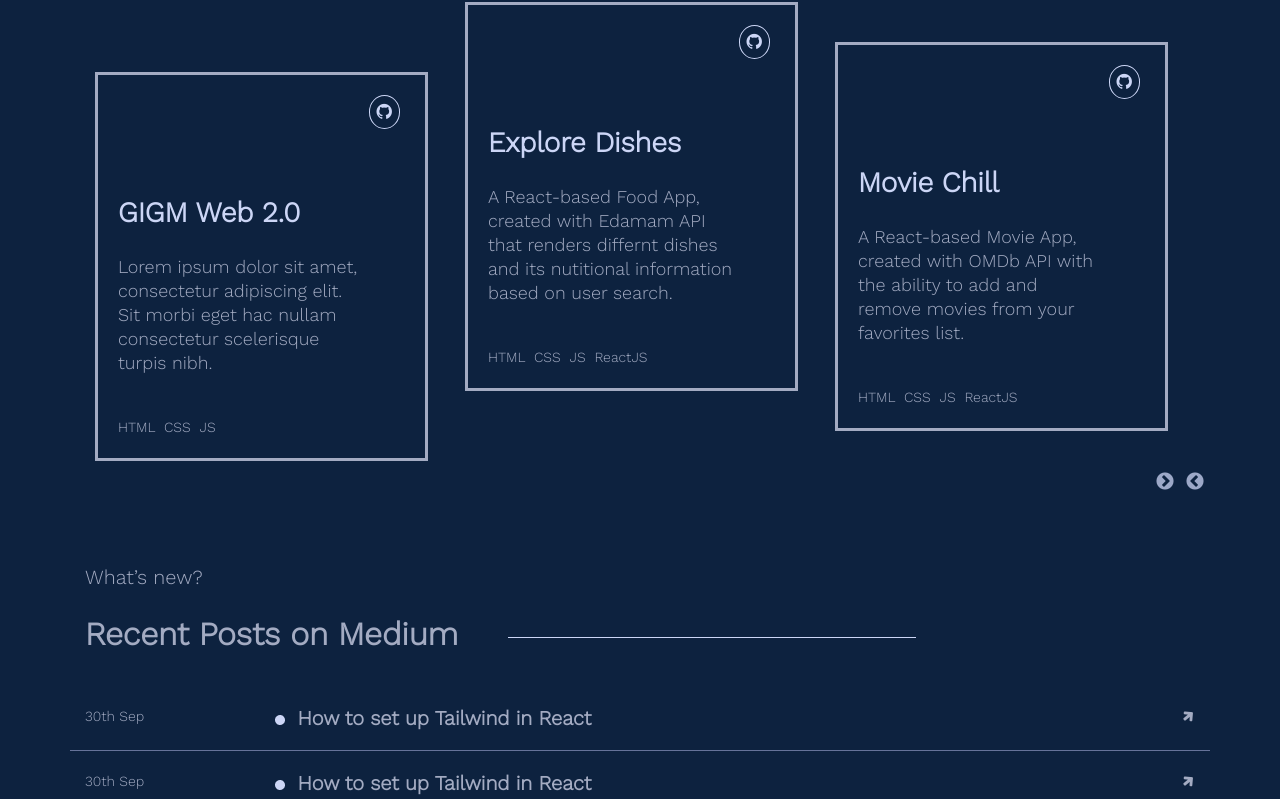
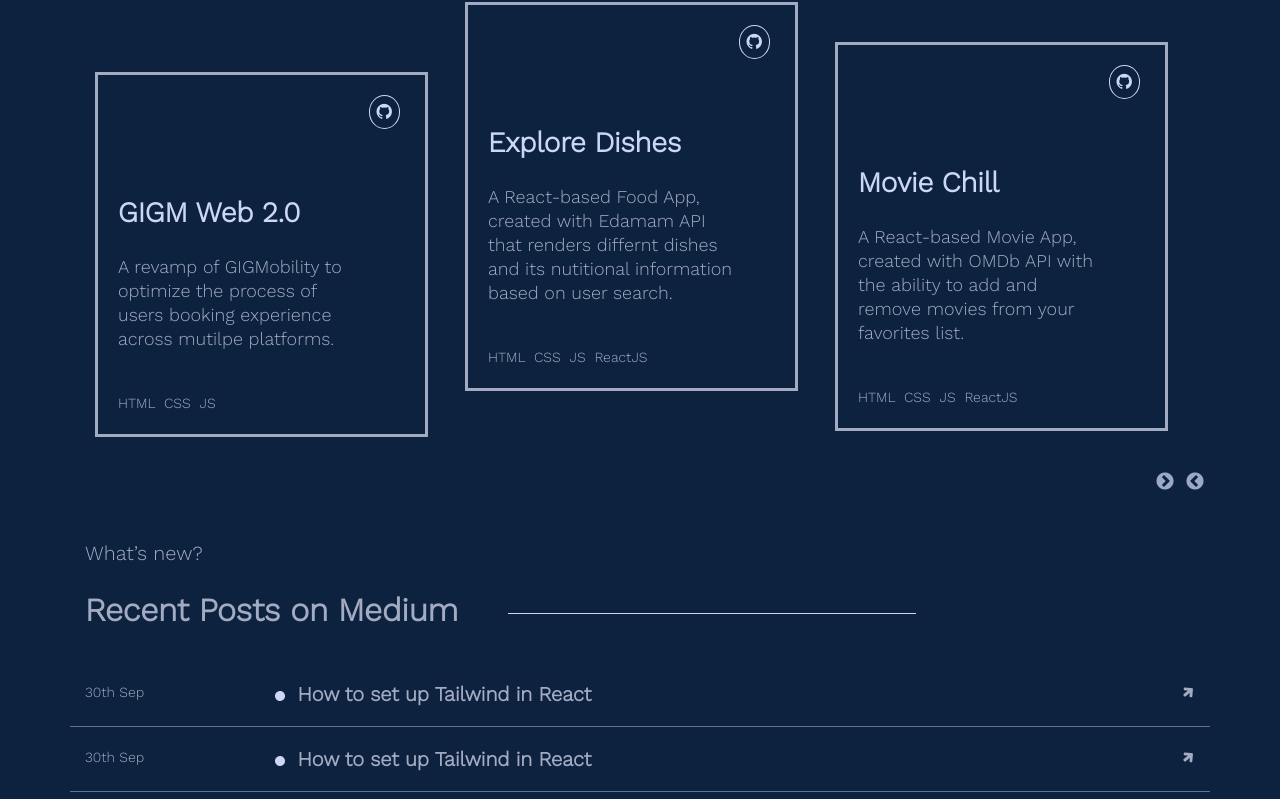
Before and after one commit to Juliet-chime/portfolio, a React (Create React App) app: page / in a window 1280 px wide. Shown: the part 1249-2048 px from the top of the page. Built offline with nearby package versions, Linux system fonts and the light colour scheme.

Commit message:
project featured

```diff
--- a/src/views/Resumebody/index.jsx
+++ b/src/views/Resumebody/index.jsx
@@ -45,7 +45,7 @@ const Resume = () => {
       setBlink((prev) => !prev);
     }, 500);
     return () => clearTimeout(timeout2);
-  }, [blink,words]);
+  }, [blink]);
 
   const settings = {
     dots: false,
@@ -221,9 +221,7 @@ const Resume = () => {
                     <h1>GIGM Web 2.0</h1>
                     <br />
                     <p className="pb-5">
-                      Lorem ipsum dolor sit amet, consectetur adipiscing elit.
-                      Sit morbi eget hac nullam consectetur scelerisque turpis
-                      nibh.
+                      A revamp of GIGMobility to optimize the process of users booking experience across mutilpe platforms.
                     </p>
                     <span>HTML &nbsp;</span>
                     <span>CSS &nbsp;</span>
@@ -290,7 +288,7 @@ const Resume = () => {
                     <div className="d-flex justify-content-end">
                       <div className="somethings-I-built-icon">
                         {/* dummy link here */}
-                        <a href="https://github.com/Juliet-chime">
+                        <a href="https://github.com/Juliet-chime/TrustBanc">
                           {" "}
                           <i class="fa fa-github"></i>
                         </a>
@@ -304,16 +302,44 @@ const Resume = () => {
                     <br />
                     <br />
                     <br />
-                    <h1>GIGM Web 2.0</h1>
+                    <h1>TrustBanc</h1>
                     <br />
                     <p className="pb-5">
-                      Lorem ipsum dolor sit amet, consectetur adipiscing elit.
-                      Sit morbi eget hac nullam consectetur scelerisque turpis
-                      nibh.
+                      A login application that enables users login and directs to another page showing the information gotten from the backend.
                     </p>
                     <span>HTML &nbsp;</span>
                     <span>CSS &nbsp;</span>
                     <span>JS &nbsp;</span>
+                    <span>ReactJS &nbsp;</span>
+                  </div>
+
+                  <div className="project-slide">
+                    <div className="d-flex justify-content-end">
+                      <div className="somethings-I-built-icon">
+                        {/* dummy link here */}
+                        <a href="https://github.com/Juliet-chime/percentage-calculator">
+                          {" "}
+                          <i class="fa fa-github"></i>
+                        </a>
+                      </div>
+                      {/* <div className="somethings-I-built-icon">
+                        <a href="#">
+                          <i class="fa fa-edit"></i>
+                        </a>
+                      </div> */}
+                    </div>
+                    <br />
+                    <br />
+                    <br />
+                    <h1>Percentage Calculator</h1>
+                    <br />
+                    <p className="pb-5">
+                      An application that calculate percentage,the UI has glassmorphism layout
+                    </p>
+                    <span>HTML &nbsp;</span>
+                    <span>CSS &nbsp;</span>
+                    <span>JS &nbsp;</span>
+                    <span>React &nbsp;</span>
                   </div>
                 </Slider>
               </div>
```
